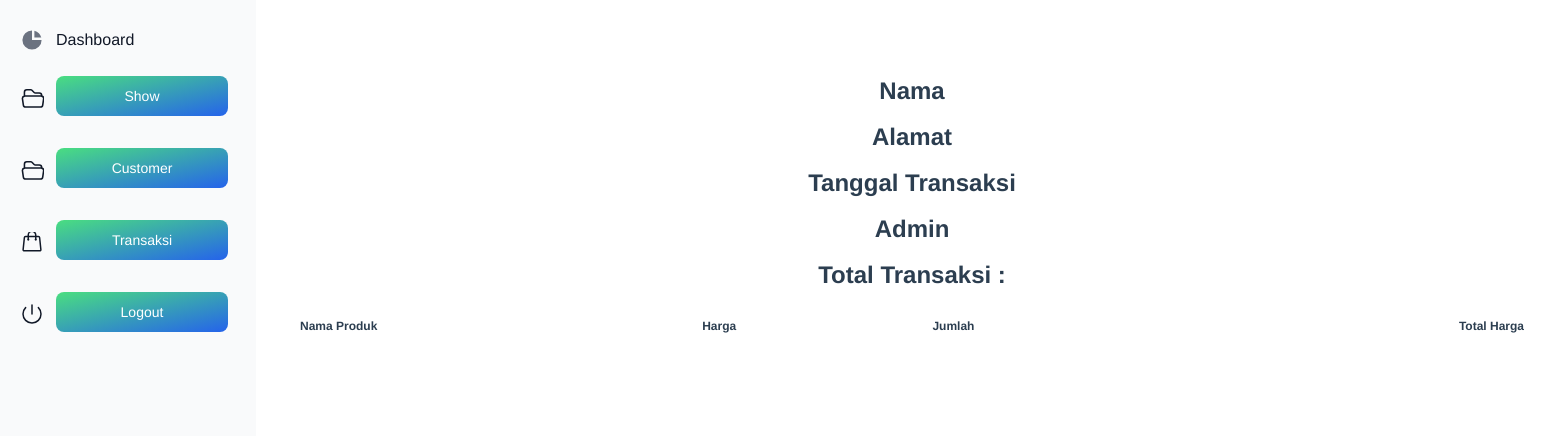
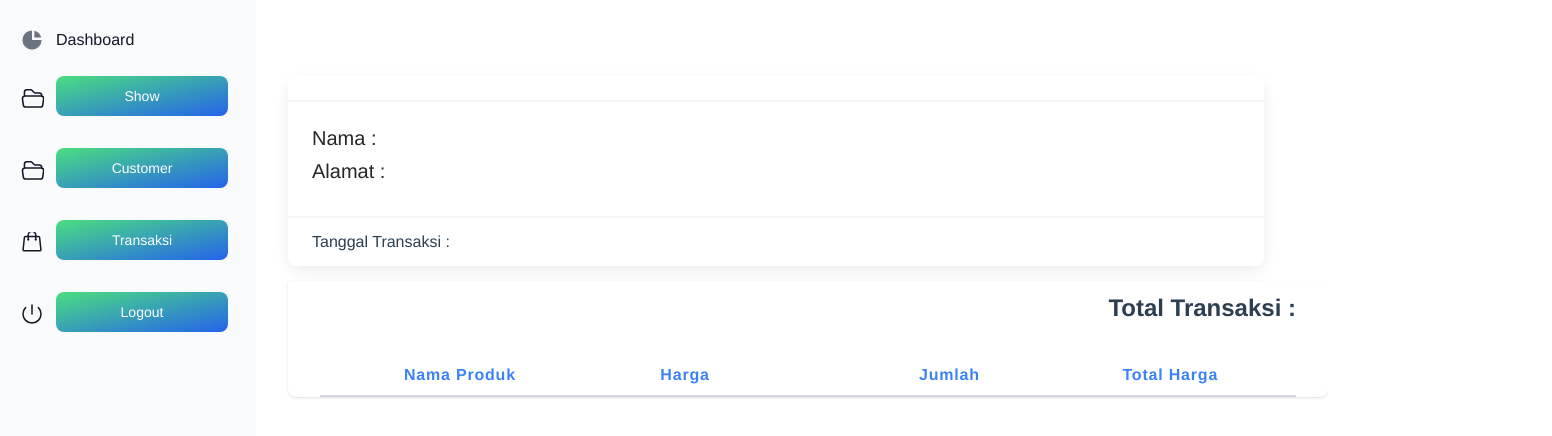
Before and after one commit to cello2599/frontend-konveksi, a Vue app: page /transaksi/1 in a window 1280 px wide. Shown: the top 436 px of the page, 1552 px wide, since content can reach past the window. Built offline with nearby package versions, Linux system fonts and the light colour scheme.

Commit message:
update detail transaksi

```diff
--- a/src/views/clientside/ShowDetailTransaksi.vue
+++ b/src/views/clientside/ShowDetailTransaksi.vue
@@ -1,38 +1,52 @@
 <template>
     <div>
         <NavbarSamping />
-	<div class="transaksi container p-2 mx-auto sm:p-4 dark:text-gray-100" v-if="transaksi">
-		<h2 class="mb-4 text-2xl font-semibold leading-tight">Nama</h2>
-        <p> {{ transaksi.nama_customer }}</p>
-        <h2 class="mb-4 text-2xl font-semibold leading-tight">Alamat</h2>
-        <p> {{ transaksi.alamat_customer }}</p>
-        <h2 class="mb-4 text-2xl font-semibold leading-tight">Tanggal Transaksi</h2>
-        <p> {{ transaksi.tanggal }}</p>
-        <h2 class="mb-4 text-2xl font-semibold leading-tight">Admin</h2>
-        <p> {{ transaksi.admin }}</p>
-        <h2 class="mb-4 text-2xl font-semibold leading-tight">Total Transaksi : {{ transaksi.totalTransaksi }}</h2>
-		<div class="overflow-x-auto">
-			<table class="min-w-full text-xs">
+	<div class="container p-2 mx-auto sm:p-4 dark:text-gray-100" v-if="transaksi">
+        <div class="transaksi block rounded-lg bg-white text-left shadow-[0_2px_15px_-3px_rgba(0,0,0,0.07),0_10px_20px_-2px_rgba(0,0,0,0.04)] dark:bg-neutral-700">
+                <div class="border-b-2 border-neutral-100 px-6 py-3 dark:border-neutral-600 dark:text-neutral-50">
+                    {{ transaksi.admin }}
+                </div>
+                <div class="p-6">
+                    <h2 class="mb-2 text-xl font-medium leading-tight text-neutral-800 dark:text-neutral-50">Nama : {{ transaksi.nama_customer }}</h2>
+                    <h2 class="mb-2 text-xl font-medium leading-tight text-neutral-800 dark:text-neutral-50">Alamat : {{ transaksi.alamat_customer }}</h2>
+                </div>
+                <div class="border-t-2 border-neutral-100 px-6 py-3 dark:border-neutral-600 dark:text-neutral-50">
+                    Tanggal Transaksi :  {{ transaksi.tanggal }}
+                </div>
+
+
+            </div>
+
+        <div>
+
+        </div>
+		<div class="align-middle inline-block w-10/12 shadow overflow-hidden bg-white shadow-dashboard px-8 pt-3 rounded-bl-lg rounded-br-lg" style="margin-top: 15px; margin-left: 17rem; margin-right: auto;">
+			<h2 class="mb-4 text-2xl font-semibold leading-tight text-right">Total Transaksi : {{ transaksi.totalTransaksi }}</h2>
+            <table class="w-full" style="margin-top: 2rem;">
 				<thead class="dark:bg-gray-700">
-					<tr class="text-left">
-						<th class="p-3">Nama Produk</th>
-						<th class="p-3">Harga</th>
-						<th class="p-3">Jumlah</th>
-						<th class="p-3 text-right">Total Harga</th>
+					<tr class="text-center">
+						<th class="px-6 py-3 border-b-2 border-gray-300 text-center leading-4 text-blue-500 tracking-wider">Nama Produk</th>
+						<th class="px-6 py-3 border-b-2 border-gray-300 text-center leading-4 text-blue-500 tracking-wider">Harga</th>
+                        <th class="px-6 py-3 border-b-2 border-gray-300 text-center leading-4 text-blue-500 tracking-wider"> </th>
+						<th class="px-6 py-3 border-b-2 border-gray-300 text-center leading-4 text-blue-500 tracking-wider">Jumlah</th>
+						<th class="px-6 py-3 border-b-2 border-gray-300 text-center leading-4 text-blue-500 tracking-wider">Total Harga</th>
 					</tr>
 				</thead>
 				<tbody>
 					<tr class="border-b border-opacity-20 dark:border-gray-700 dark:bg-gray-900" v-for="(produk , indexTransaksi) in transaksi.produks" :key="indexTransaksi">
-						<td class="p-3">
+						<td class="px-6 py-4 whitespace-no-wrap border-b border-gray-500">
 							<p>{{produk.nama_produk}}</p>
 						</td>
-						<td class="p-3">
+						<td class="px-6 py-4 whitespace-no-wrap border-b border-gray-500">
 							<p>{{ produk.harga }}</p>
 						</td>
-						<td class="p-3">
+                        <td class="px-6 py-4 whitespace-no-wrap border-b border-gray-500">
+							<p>X</p>
+						</td>
+						<td class="px-6 py-4 whitespace-no-wrap border-b border-gray-500">
 							<p>{{ produk.jumlah }}</p>
 						</td>
-						<td class="p-3 text-right">
+						<td class="px-6 py-4 whitespace-no-wrap border-b border-gray-500">
 							<p>{{produk.totalHarga}}</p>
 						</td>
 					</tr>
@@ -64,18 +78,15 @@ export default {
         //get token
         const token = localStorage.getItem('access_token');
 
-        //image path
-        //const imagepath = ref('src/assets/images/');
 
         onMounted( async() => {
             if(token){
-                console.log(token);
                 axios.defaults.headers.common['Authorization'] = 'Bearer ' + token;
             //get data from endpoint api
             try{
                 const response = await axios.get('http://127.0.0.1:8000/api/transaksi/' + route.params.id_transaksi);
                 transaksi.value = response.data.data;
-                console.log("Token Found", transaksi.value);
+                // console.log("Token Found", transaksi.value);
             }catch(err){
                 console.log(err);
             }
```
